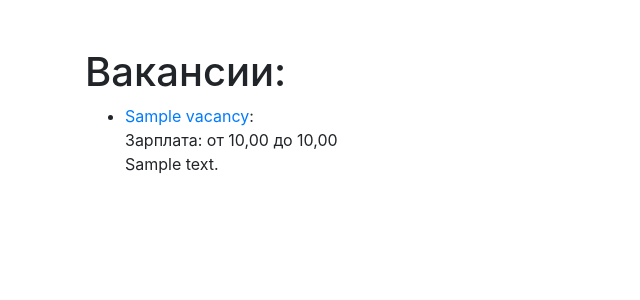
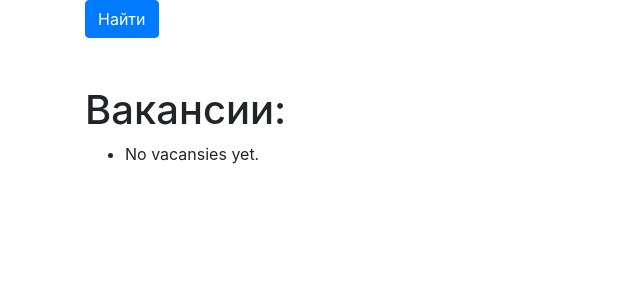
Before and after one commit to AndreyYanke/This_you_not_hello_word, a Django app: page /vacancy/ in a window 1280 px wide. Shown: the part 56-356 px from the top of the page, without its empty margins (0-640 px from the left). Run offline with Django 4.2, Linux system fonts and the light colour scheme; tables that the repository leaves empty hold one stand-in row (values such as "Sample post"); some libraries are stand-ins or nearby versions.

Commit message:
добавил search

```diff
--- a/resumeapp/templates/resumeapp/all_resume.html
+++ b/resumeapp/templates/resumeapp/all_resume.html
@@ -2,9 +2,13 @@
 {% block content %}
     <section>
         <div class="container">
+            <form method="GET">
+                {{ filter.form }}
+                <button class="btn btn-primary">Найти</button>
+            </form>
             <div class="row">
                 <div class="col-lg-6">
-                    {% for resume in object_list %}
+                    {% for resume in filter.qs %}
                         {% csrf_token %}
                         <a href="{% url 'resume:detail' pk=resume.id %}" class="">{{ resume.position }}</a>:</li>
                         {{ resume.photo }}
--- a/vacancyapp/templates/vacancyapp/vacancies.html
+++ b/vacancyapp/templates/vacancyapp/vacancies.html
@@ -2,19 +2,25 @@
 
 {% block content %}
 <div class="container">
+    <form method="GET">
+        {{ filter.form }}
+        <button class="btn btn-primary">Найти</button>
+    </form>
     <div class="row">
         <div class="col-lg-6">
             <h1 class="mt-5">Вакансии:</h1>
             <ul>
-            {% for vacancy in object_list %}
+            {% for vacancy in filter.qs %}
                 <li><b></b>
-                <a href="{% url 'vacancyapp:detail' pk=vacancy.id %}" class="">{{ vacancy.name }}</a>:</li>
+                <a href="{% url 'vacancy:detail' pk=vacancy.id %}" class="">{{ vacancy.name }}</a>:</li>
+                <a href="{% url 'user:user' vacancy.user.id %}">{{ vacancy.user.company_name }}</a>, {{ vacancy.city.name }}
+                <br>
                 Зарплата:
                 {% if vacancy.salary_from %}
-                  от {{ vacancy.salary_from }}
+                  от {{ vacancy.salary_from }} руб.
                 {% endif %}
                 {% if vacancy.salary_to %}
-                   до {{ vacancy.salary_to }}
+                   до {{ vacancy.salary_to }} руб.
                 {% endif %}
                 <br>
                 {{ vacancy.description|truncatechars:200 }}
```
